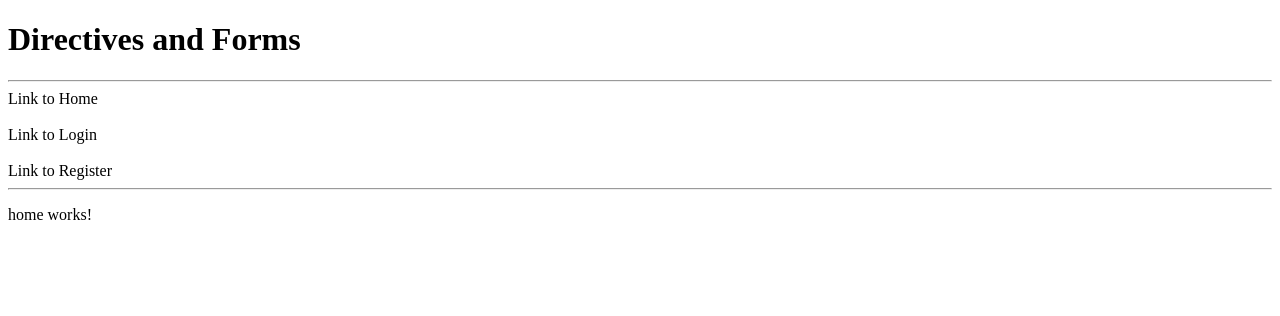
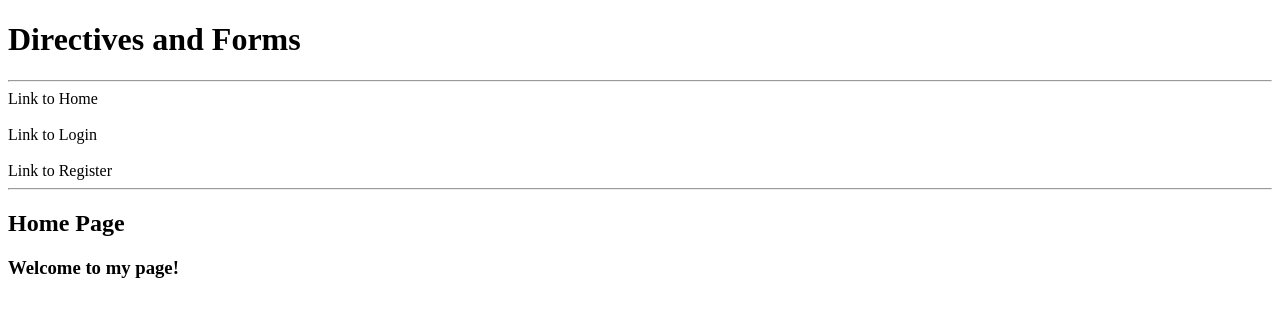
Before and after one commit to DeyanaNikolova/Angular-june-2023, an Angular app in the folder directives-and-forms/directives-and-forms/: page /home in a window 1280 px wide. Shown: the top 316 px of the page. Built offline with nearby package versions, Linux system fonts and the light colour scheme.

Commit message:
Add tittle to home component

```diff
--- a/directives-and-forms/directives-and-forms/src/app/home/home.component.html
+++ b/directives-and-forms/directives-and-forms/src/app/home/home.component.html
@@ -1 +1,2 @@
-<p>home works!</p>
+<h2>Home Page</h2>
+<h3>Welcome to my page!</h3>
```
